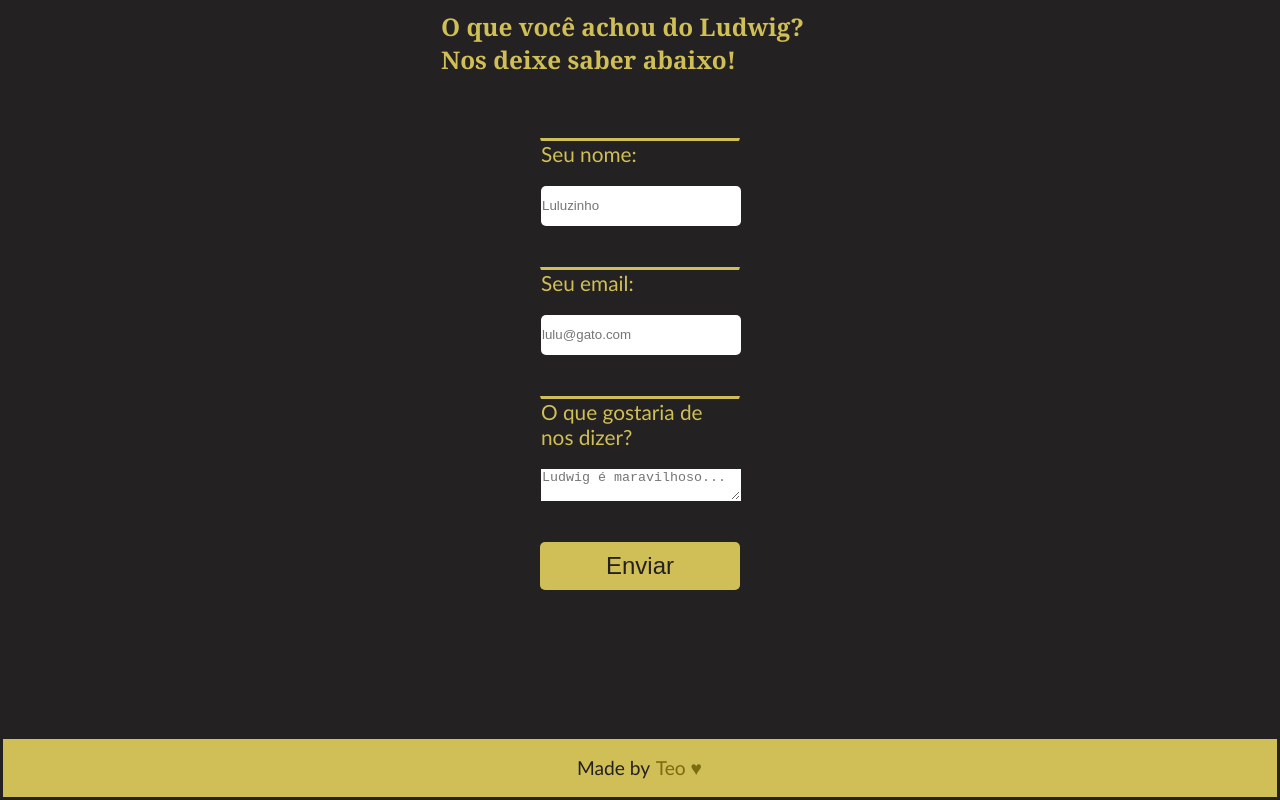
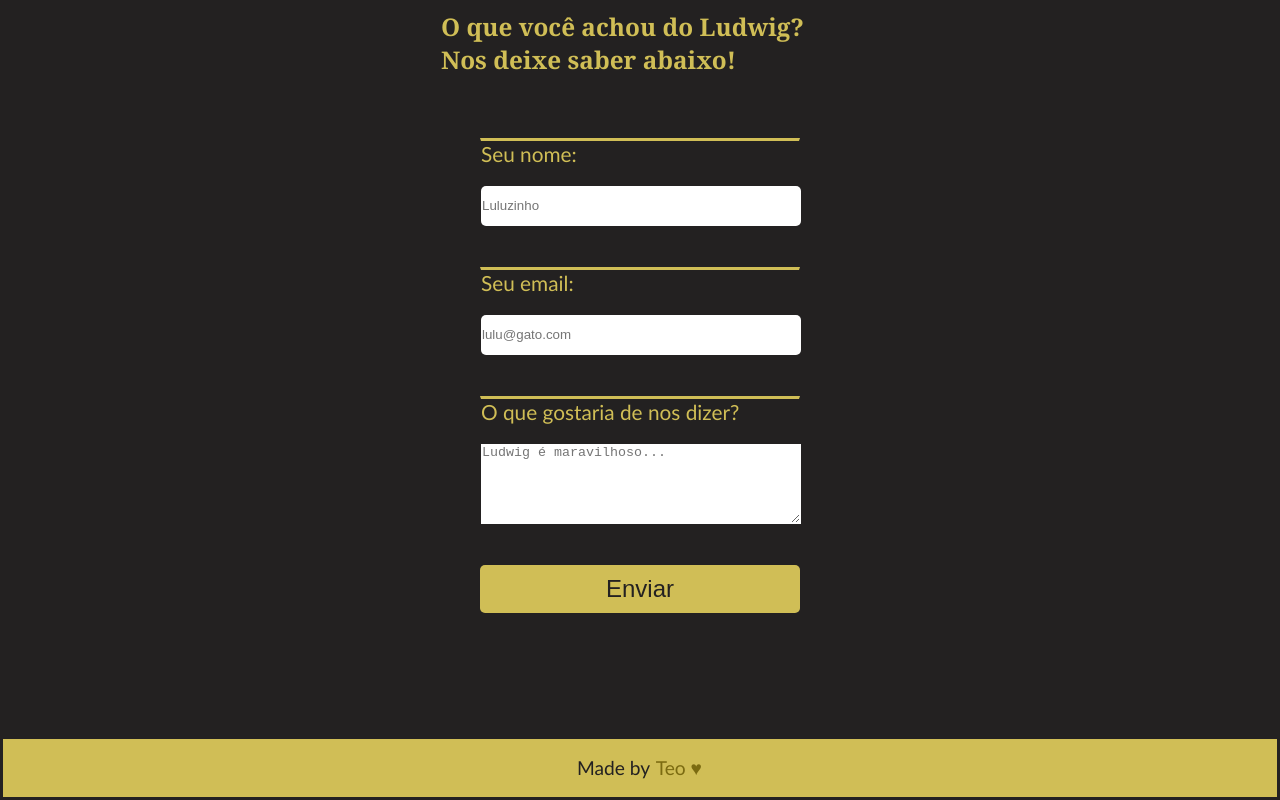
Before and after one commit to teoteoh/Ludwig-the-Cat, a plain HTML site: page index.html in a window 1280 px wide. Shown: the part 2948-3748 px from the top of the page. Drawn offline with Linux system fonts and the light colour scheme.

Commit message:
change form width

```diff
--- a/styles.css
+++ b/styles.css
@@ -213,7 +213,11 @@
  label, input, textarea {
   display: block;
   margin: 20px auto;
-  width: 200px;
+  width: 320px;
+ }
+
+ textarea {
+  height: 5rem;
  }
 
  label {
```
